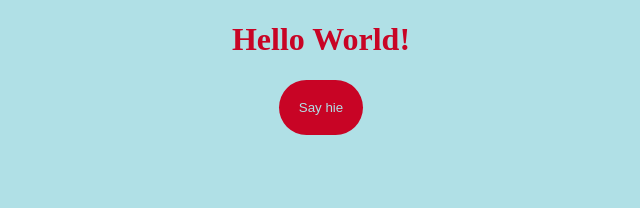
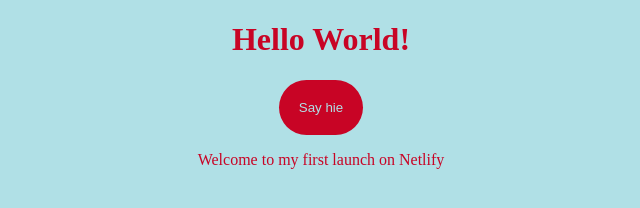
Before and after one commit to TrinaCasey/github-netlify, a plain HTML site: page index.html in a window 1280 px wide. Shown: the whole page, without its empty margins (319-959 px from the left). Drawn offline with Linux system fonts and the light colour scheme.

Commit message:
added a paragraph

```diff
--- a/index.html
+++ b/index.html
@@ -24,5 +24,6 @@
   <body>
     <h1>Hello World!</h1>
     <button>Say hie</button>
+    <p>Welcome to my first launch on Netlify</p>
   </body>
 </html>
```
